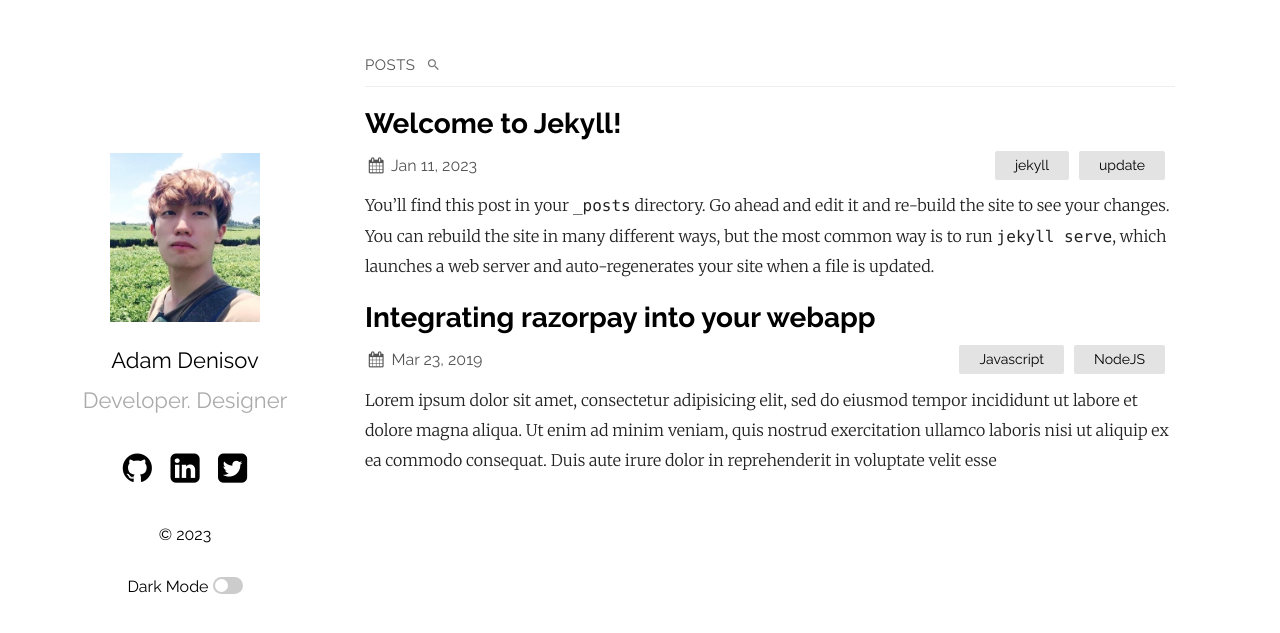
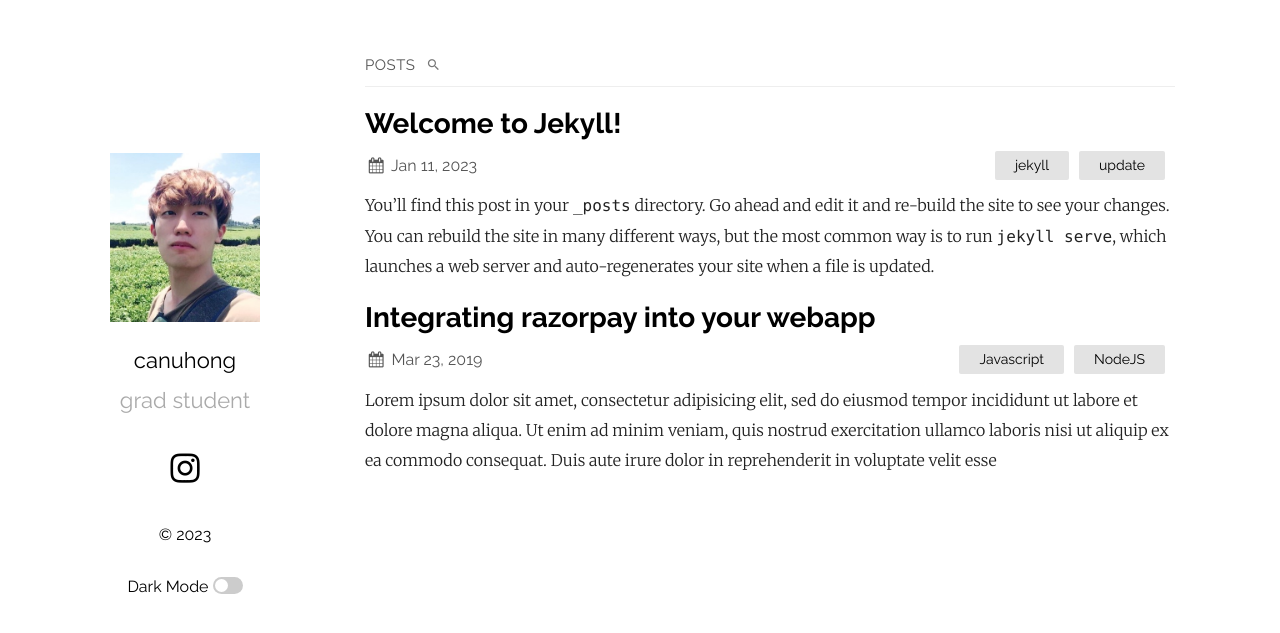
Before and after one commit to canuhong1/canuhong.github.io, a Jekyll site: the page built from index.md, in a window 1280 px wide. Shown: the top 633 px of the page. Built offline with Jekyll 4.4.1, drawn with Linux system fonts in a browser that asks for light colours; part of the change alters nothing that is shown.

```diff
--- a/_config.yml
+++ b/_config.yml
@@ -1,10 +1,8 @@
-title: Your awesome title
-author: GitHub User
-email: your-email@domain.com
+title: canublog
+author: canuhong
+email: hongcanu@domain.com
 description: > # this means to ignore newlines until "show_exerpts:"
-  Write an awesome description for your new site here. You can edit this
-  line in _config.yml. It will appear in your document head meta (for
-  Google search results) and in your feed.xml site description.
+  personal blog
 show_excerpts: true # set to true to show excerpts on the homepage
 
 # Minima date format
@@ -12,8 +10,8 @@ show_excerpts: true # set to true to show excerpts on the homepage
 sass:
   sass_dir: _sass
 plainwhite:
-  name: Adam Denisov
-  tagline: Developer. Designer
+  name: canuhong
+  tagline: grad student
   date_format: "%b %-d, %Y"
   sitemap: true # set to true to generate sitemap.xml content
   search: true # set to true to enable searchbar
@@ -26,12 +24,12 @@ plainwhite:
     - post
   # generate social links in footer
   social_links:
-    twitter: samarsault
-    github:  samarsault
-    linkedIn: in/samarsault
+    #twitter: samarsault
+    #github:  samarsault
+    #linkedIn: in/samarsault
     #dribbble: jekyll
     #flickr:   jekyll
-    #instagram: jekyll
+    instagram: canuhong
     #pinterest: jekyll
     #youtube: jekyll
     #facebook: jekyll
```
Also changed, not shown: assets/portfolio.png (deleted).
